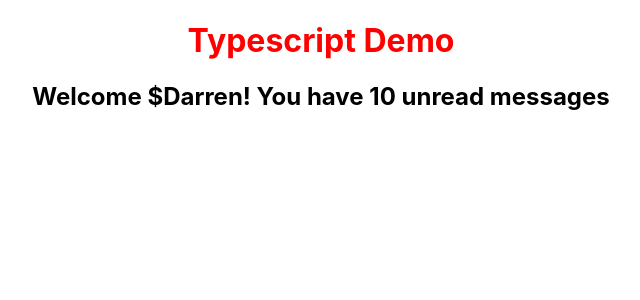
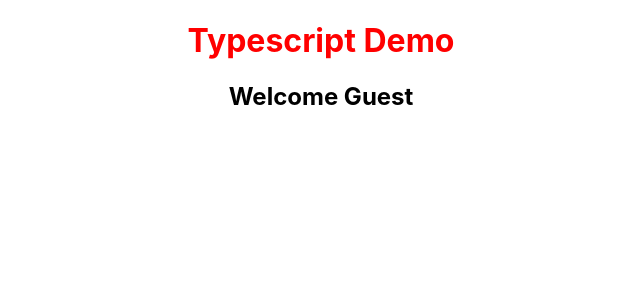
Before and after one commit to xueyublue/tsc-demo, a React (Create React App) app in the folder react-tsc-demo/: page / in a window 1280 px wide. Shown: the top 300 px of the page, without its empty margins (319-959 px from the left). Built offline with nearby package versions, Linux system fonts and the light colour scheme.

Commit message:
Updated greet component

```diff
--- a/react-tsc-demo/src/App.tsx
+++ b/react-tsc-demo/src/App.tsx
@@ -6,7 +6,7 @@ function App() {
   return (
     <div className="App">
       <Header title="Typescript Demo" color="red" />
-      <Greet name="Darren" />
+      <Greet name="Darren" messageCount={15} isLoggedIn={false} />
     </div>
   );
 }
--- a/react-tsc-demo/src/components/Greet.tsx
+++ b/react-tsc-demo/src/components/Greet.tsx
@@ -4,12 +4,16 @@
 
 type GreetProps = {
   name: string;
+  messageCount: number;
+  isLoggedIn: boolean;
 };
 
 const Greet = (props: GreetProps) => {
   return (
     <div>
-      <h2>Welcome ${props.name}! You have 10 unread messages</h2>
+      <h2>
+        {props.isLoggedIn ? `Welcome {props.name}! You have {props.messageCount} unread messages.` : "Welcome Guest"}
+      </h2>
     </div>
   );
 };
```
